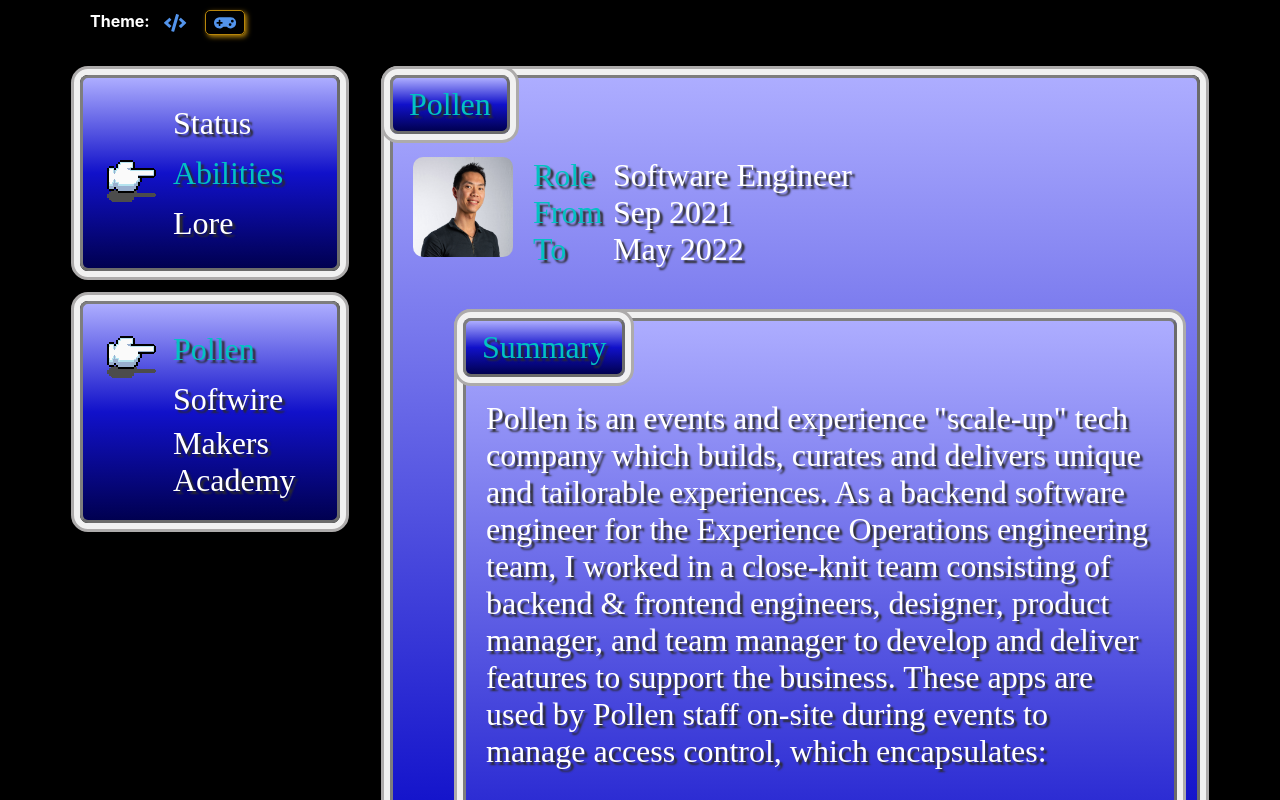
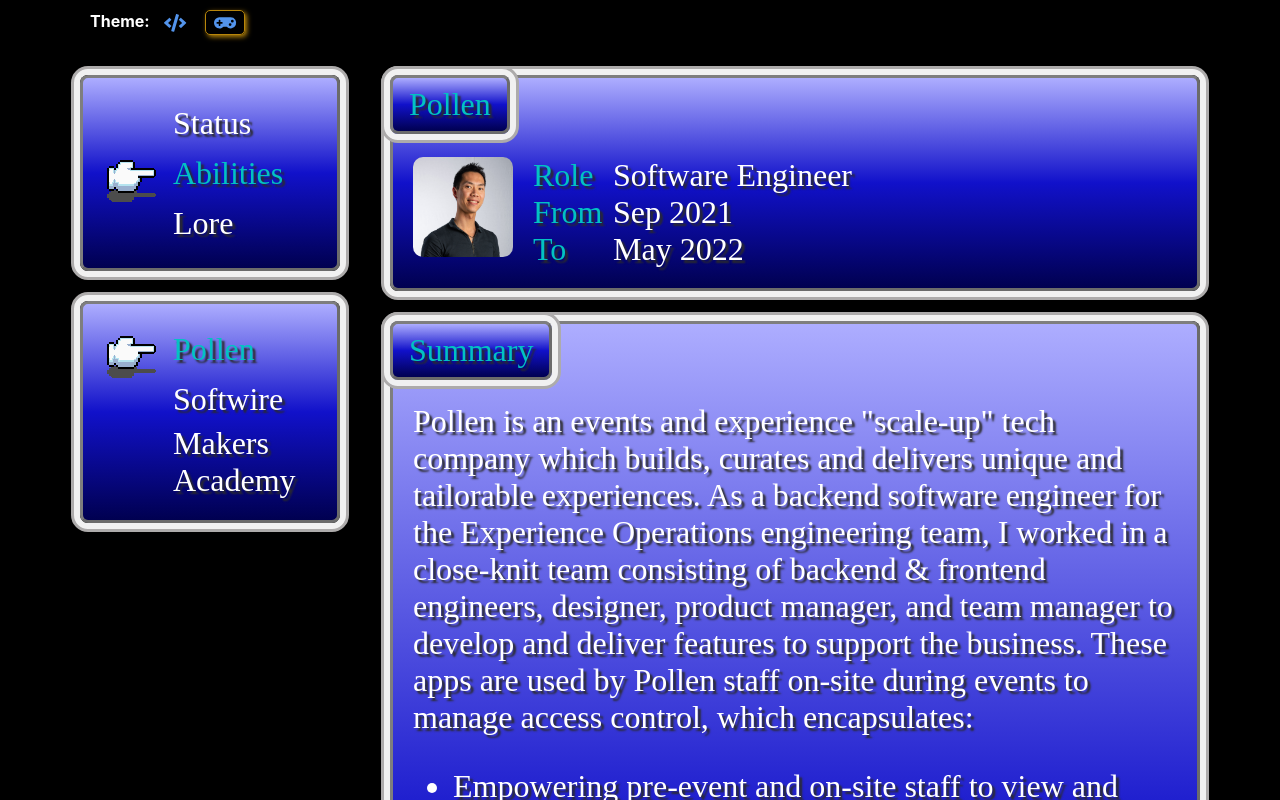
Before and after one commit to julesnuggy/cv, a React (Create React App) app: page /cv/ff-theme in a window 1280 px wide. Both pictures are taken after a click on the button "Abilities". Shown: the top 800 px of the page. Built offline with nearby package versions, Linux system fonts and the light colour scheme; a web font is replaced by a local one.

Commit message:
Improve layout styles of History items

```diff
--- a/src/components/ff-theme/SectionExperience.tsx
+++ b/src/components/ff-theme/SectionExperience.tsx
@@ -40,8 +40,8 @@
 
 const SectionExperience = ({ title, avatar_src, summary_items, experience_data }: SectionExperienceProps) => {
   return (
+    <>
       <Section title={title}>
-      <div className="ff-experience-container">
         <div className="experience-summary">
           <img className="summary-avatar" src={avatar_src} alt="DetailedImageAlt"/>
           <div className="summary-items">
@@ -53,8 +53,7 @@
             ))}
           </div>
         </div>
-
-        <div className="experience-data-container">
+      </Section>
       {experience_data.map((data, idx) => (
         <div className="experience-data" key={`${data.title}-${idx}`}>
           <Section title={data.title}>
@@ -63,9 +62,7 @@
           </Section>
         </div>
       ))}
-        </div>
-      </div>
-    </Section>
+    </>
   )
 }
 
--- a/src/styles/ff-theme/sectionExperience.scss
+++ b/src/styles/ff-theme/sectionExperience.scss
@@ -1,16 +1,8 @@
 @import '../constants';
-
-.ff-experience-container {
-  display: grid;
-  grid-template-areas:
-    "summary"
-    "data";
-}
 
 // SUMMARY
 
 .experience-summary {
-  grid-area: summary;
   display: grid;
   grid-template-columns: 120px auto;
   grid-template-rows: auto;
@@ -51,10 +43,6 @@
 
 // DATA
 
-.experience-data-container {
-  grid-area: data;
-}
-
 .experience-data {
   display: grid;
   grid-template-columns: auto;
@@ -62,7 +50,11 @@
   grid-template-areas:
     "data-title"
     "data-description";
-  margin: 20px 0;
+  margin: 0;
+
+  .section-container {
+    margin-top: 0;
+  }
 }
 
 .data-title {
```
Lines whose indentation alone changed are shown as unchanged.
